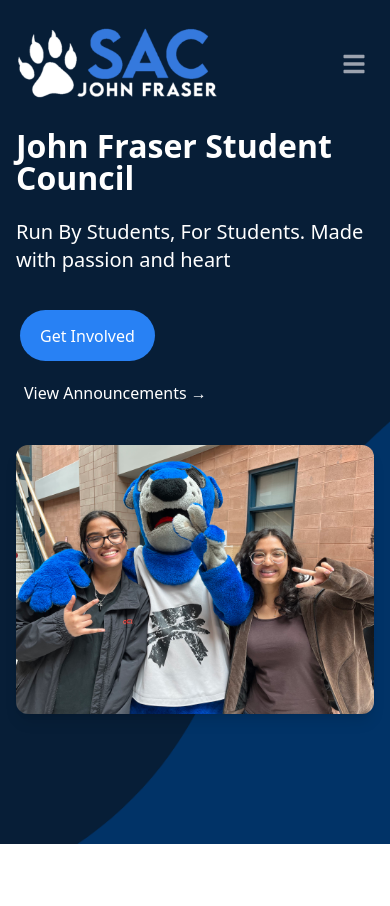
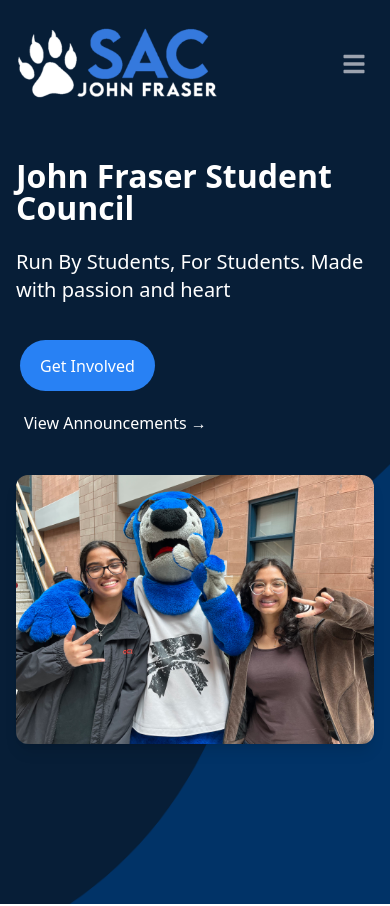
Before and after one commit to JohnfraserSAC/johnfrasersac, a Next.js app: page / in a window 390 px wide. Shown: the top 906 px of the page. Built offline with nearby package versions, Linux system fonts and the light colour scheme.

Commit message:
fixed home page glitch

```diff
--- a/app/page.tsx
+++ b/app/page.tsx
@@ -32,7 +32,7 @@ const Page = () => {
   return (
   <main className="w-full">
       {/* Hero Section */}
-      <section className="relative flex min-h-screen items-center py-20">
+      <section className="relative flex min-h-screen items-center md:pb-30 py-40">
         <div className="absolute inset-0 z-0">
           <Image
             src="/hero-bg.png"
@@ -201,7 +201,7 @@ const Page = () => {
       </section>
 
       {/* Social Links Section */}
-      <section className="py-20  mx-5 md:mx-20">
+      <section className="py-20 mx-5 md:mx-20">
         <div className="container mx-auto">
           <div className="flex flex-col items-center justify-evenly gap-y-4 lg:flex-row lg:gap-x-4">
             {images.map((image) => (
```
